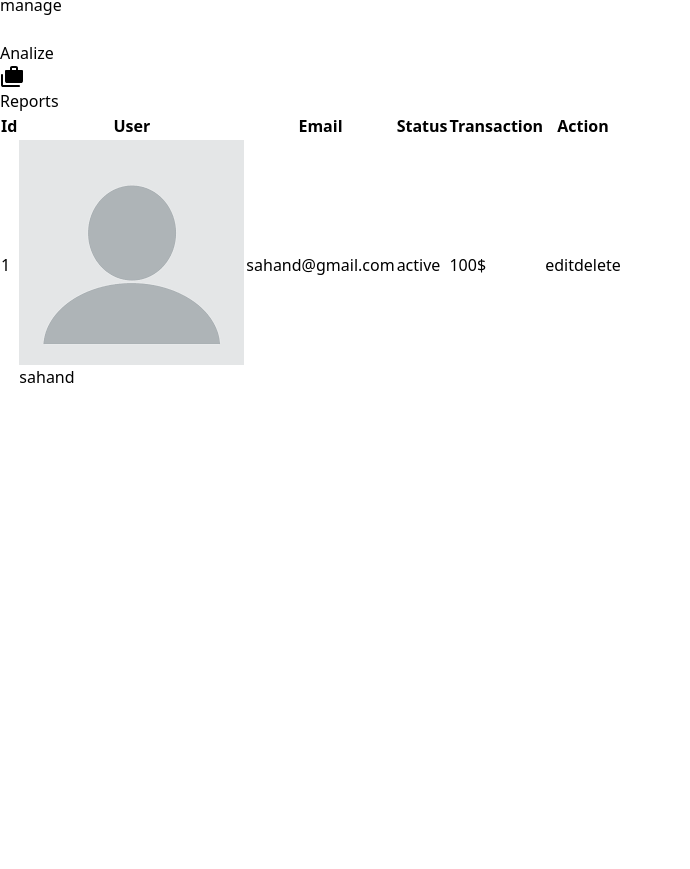
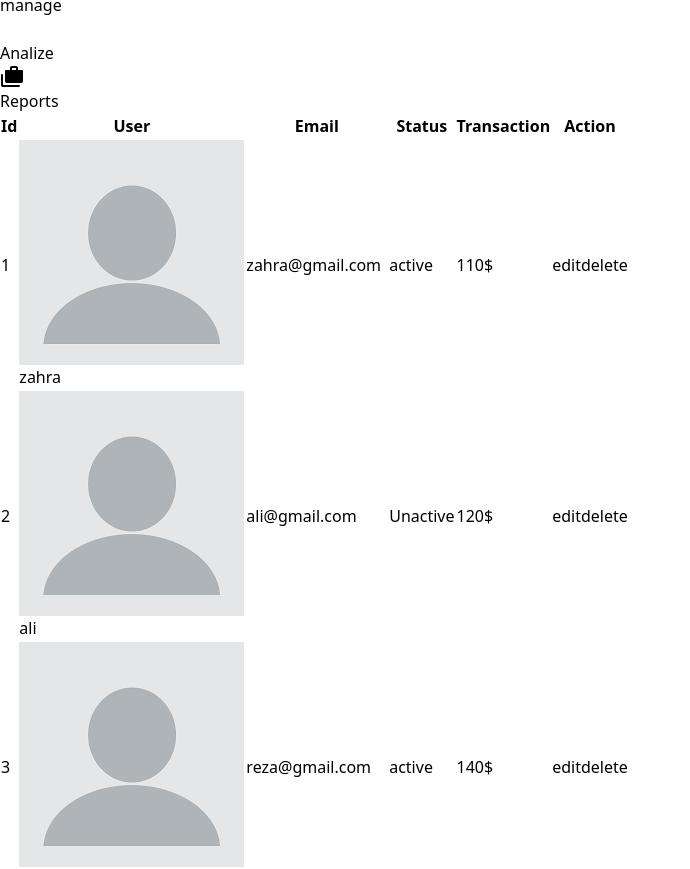
Before and after one commit to sahand-mahdilu/CMS-React, a React (Vite) app: page /users in a window 1280 px wide. Shown: the part 2295-3164 px from the top of the page, without its empty margins (0-690 px from the left). Before the commit the page ends 2685 px from the top, so only its background shows below. Built offline with nearby package versions, Linux system fonts and the light colour scheme; some icons are missing.

Commit message:
feat: showing users in user page added

```diff
--- a/src/Datas/Users.js
+++ b/src/Datas/Users.js
@@ -1,9 +1,11 @@
-let Users=[
+let UsersData=[
     {id:1,transaction:"110$", name:"zahra",date:"Nov 9th 2024", title:"web Developer", status:"active" ,email:"zahra@gmail.com" },
-    {id:2,transaction:"120$", name:"ali",date:"Sep 5th 2024", title:"web Developer", status:"not-active" ,email:"ali@gmail.com" },
+    {id:2,transaction:"120$", name:"ali",date:"Sep 5th 2024", title:"web Developer", status:"Unactive" ,email:"ali@gmail.com" },
     {id:3,transaction:"140$", name:"reza",date:"Oct 11th 2024", title:"web Developer", status:"active" ,email:"reza@gmail.com" },
     {id:4,transaction:"150$", name:"mahdi",date:"Agu 12th 2024", title:"web Developer", status:"active" ,email:"mahdi@gmail.com" },
-    {id:5,transaction:"160$", name:"ramin",date:"Jan 23th 2024", title:"web Developer", status:"not-active" ,email:"ramin@gmail.com" },
+    {id:5,transaction:"160$", name:"ramin",date:"Jan 23th 2024", title:"web Developer", status:"Unactive" ,email:"ramin@gmail.com" },
     {id:6,transaction:"170$", name:"amin",date:"Feb 22th 2024", title:"web Developer", status:"active" ,email:"amin@gmail.com" },
-    {id:7,transaction:"180$", name:"akbar",date:"Nov 2th 2024", title:"web Developer", status:"not-active" ,email:"akbar@gmail.com" },
+    {id:7,transaction:"180$", name:"akbar",date:"Nov 2th 2024", title:"web Developer", status:"Unactive" ,email:"akbar@gmail.com" },
 ]
+
+export{UsersData}
--- a/src/Pages/Users/Users.jsx
+++ b/src/Pages/Users/Users.jsx
@@ -1,6 +1,10 @@
-import React from "react";
+import React, { useState } from "react";
+import { UsersData } from "../../Datas/Users";
 
 export default function Users() {
+
+  const [users,setUsers]=useState(UsersData)
+
   return (
     <div className="w-full p-3 flex justify-center">
       <table className="">
@@ -15,8 +19,12 @@ export default function Users() {
           </tr>
         </thead>
         <tbody>
-          <tr className=" ">
-            <td className="p-2 px-16">1</td>
+
+    {users.map(user=>{
+      return(
+
+        <tr key={user.id} className=" ">
+        <td className="p-2 px-16">{user.id}</td>
         <td className="p-2 px-16">
           <div className="flex items-center gap-2">
             <div className="img-contaner size-12 rounded-full overflow-hidden">
@@ -26,20 +34,27 @@ export default function Users() {
                 alt=""
               />
             </div>
-                <span>sahand</span>
+            <span>{user.name}</span>
           </div>
         </td>
-            <td className="p-2 px-16">sahand@gmail.com</td>
-            <td className="p-2 px-16">active</td>
-            <td className="p-2 px-16">100$</td>
+        <td className="p-2 px-16">{user.email}</td>
+        <td className="p-2 px-16">{user.status}</td>
+        <td className="p-2 px-16">{user.transaction}</td>
         <td className="p-2 px-16">
           <div className="flex gap-2">
-                <button className="bg-blue-400">edit</button>
-                <button className="bg-red-400">delete</button>
+            <button className="bg-blue-400 px-2 rounded-md">edit</button>
+            <button className="bg-red-400 px-2 rounded-md">delete</button>
 
           </div>
         </td>
       </tr>
+      )
+
+
+    })}
+
+
+
         </tbody>
       </table>
     </div>
```
Lines whose indentation alone changed are shown as unchanged.
